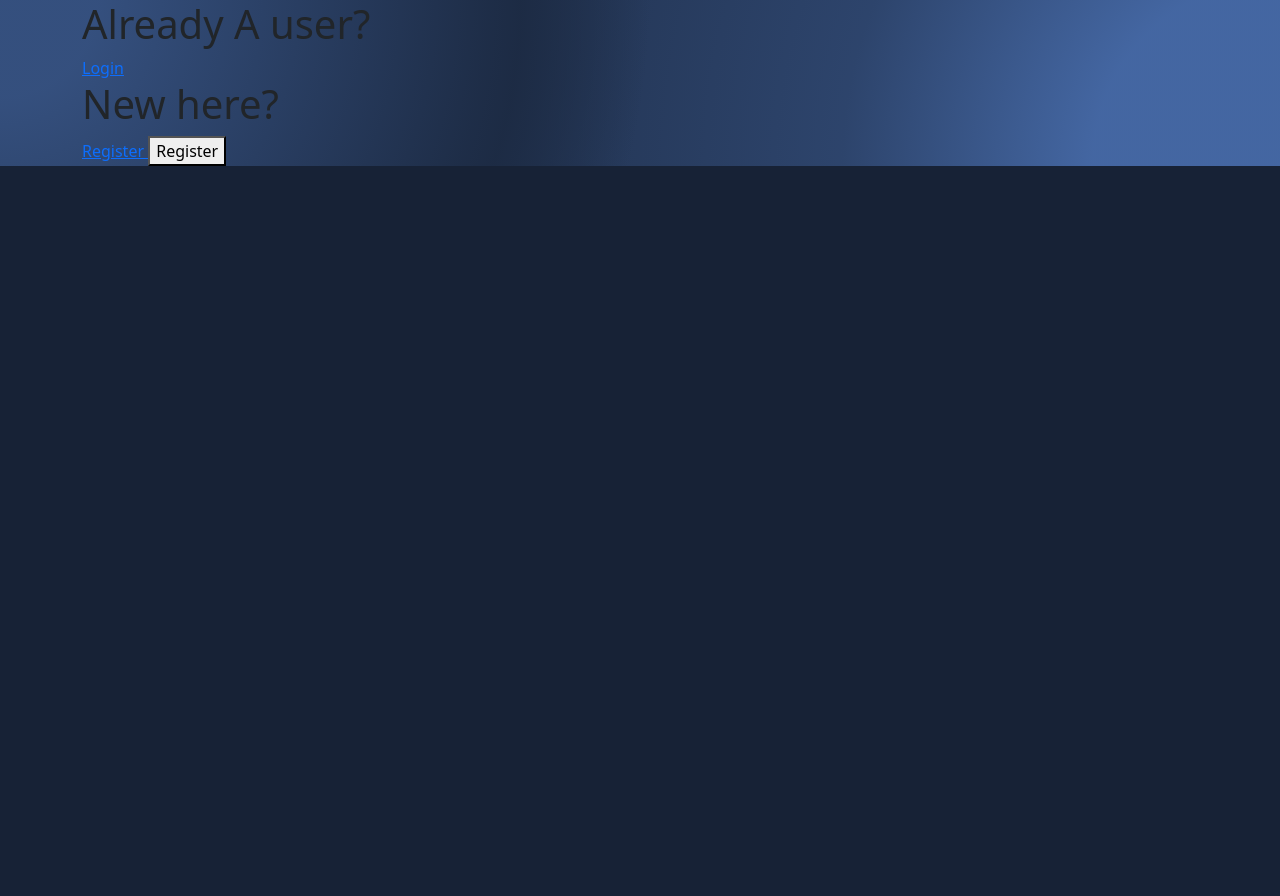
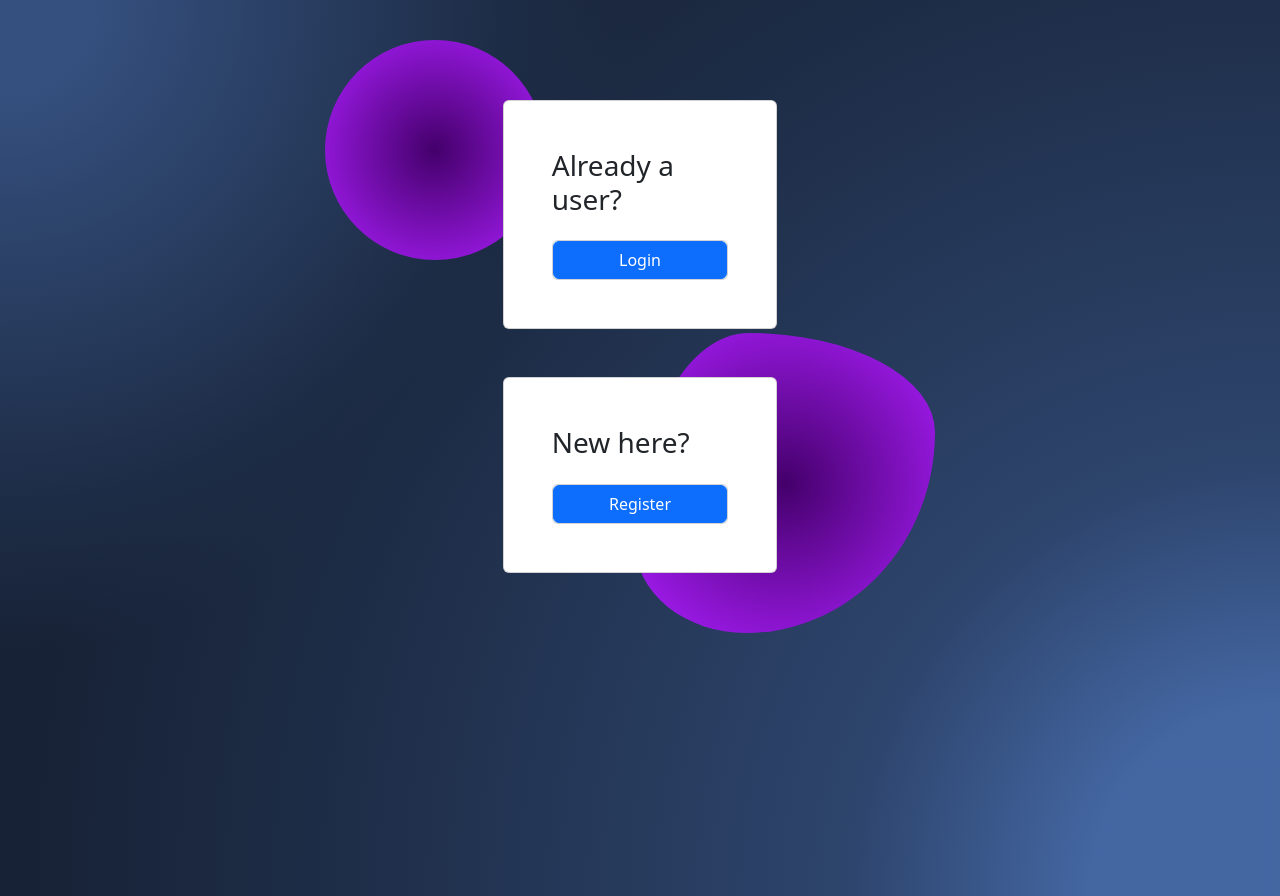
Before and after one commit to ebinesh25/PHP-User-Authentication-Profiles-with-MongoDB-Redis, a PHP site: page / in a window 1280 px wide. Before the commit the page ends 166 px from the top, so only its background shows below. Run offline with PHP 8.4, Linux system fonts and the light colour scheme.

Commit message:
Index-Page-added

```diff
--- a/index.html
+++ b/index.html
@@ -16,18 +16,41 @@
 </head>
 
 <body class="background-radial-gradient">
+
   <div class="container">
-    <div class="login">
-      <h1>Already A user?</h1>
-      <a href="login.html"> Login </a>
+
+      <div class="container px-4 py-1 px-md-5 text-center text-lg-start my-5 w-75 vh-100">
+        <div class="col-lg-6 mb-5 mb-lg-0 position-sticky card-center">
+
+          <div id="radius-shape-1" class="position-absolute rounded-circle shadow-5-strong"></div>
+          <div id="radius-shape-2" class="position-absolute shadow-5-strong"></div>
+
+          <div>
+            <div class=" bg-glass card m-5 ">
+              <div class="card-body px-4 py-5 px-md-5">
+                <h3 class="mb-4 pb-md-0 ">Already a user?</h3>
+                  <div class="card">
+                    <a href="login.html" class="btn btn-primary">Login</a>
+                  </div>
+              </div>
+            </div>
+
+            <div class=" bg-glass card m-5">
+              <div class="card-body px-4 py-5 px-md-5">
+                <h3 class="mb-4 pb-md-0 ">New here?</h3>
+                  <div class=" card">
+                    <a href="register.html" class="btn btn-primary">Register</a>
+                </div>
+              </div>
+            </div>
+
+          </div>
+
+        </div>
     </div>
 
-    <div class="register ">
-      <h1>New here?</h1>
-      <a href="register.html"> Register </a>
-      <button> Register</button>
-    </div>
   </div>
+
 </body>
 
 </html>
--- a/register.html
+++ b/register.html
@@ -105,6 +105,6 @@
         </div>
       </div>
     </div>
-  </div>
+</div>
 </body>
 </html>
```
Also changed, not shown: Js/register.js (+7 -13 lines), php/check.php (deleted, +0 -53 lines), php/register.php (+15 -17 lines), php/connection.php (deleted).
